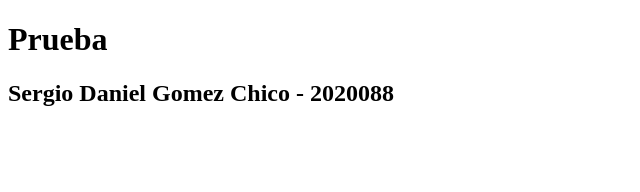
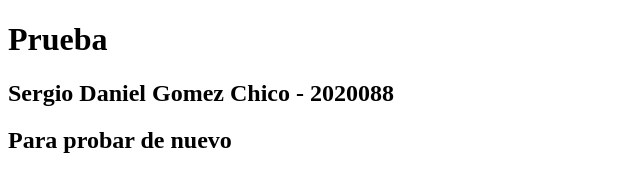
Before and after one commit to dgarcia-2020185/Prueba, a plain HTML site: page index.html in a window 1280 px wide. Shown: the whole page, without its empty margins (0-640 px from the left). Drawn offline with Linux system fonts and the light colour scheme.

Commit message:
Se agrega prueba

```diff
--- a/index.html
+++ b/index.html
@@ -6,4 +6,5 @@
 <body>
     <h1>Prueba</h1>
     <h2>Sergio Daniel Gomez Chico - 2020088</h2>
+    <h2> Para probar de nuevo</h2>
 </body>
```
